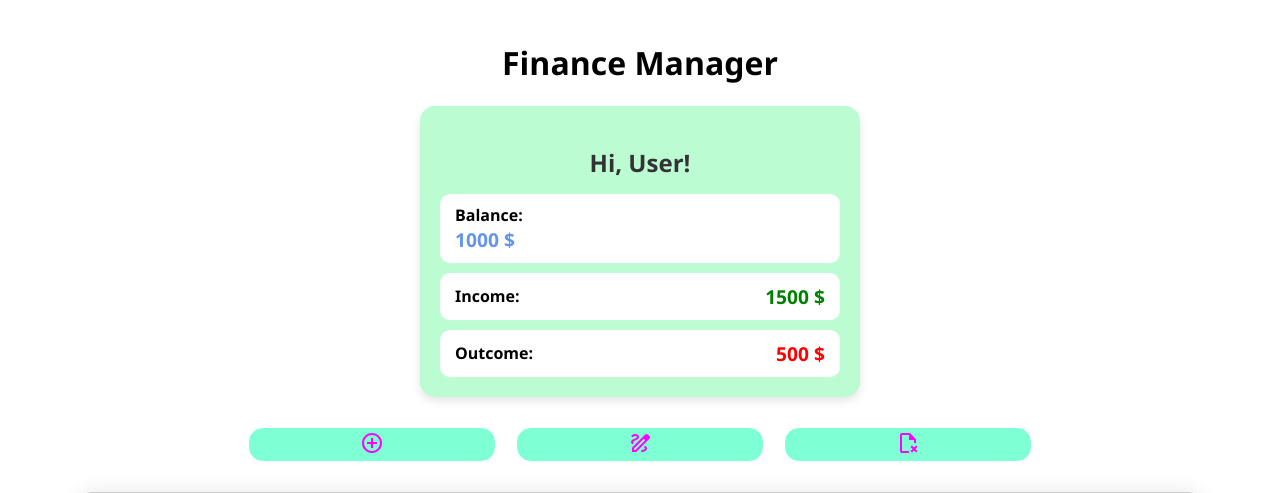
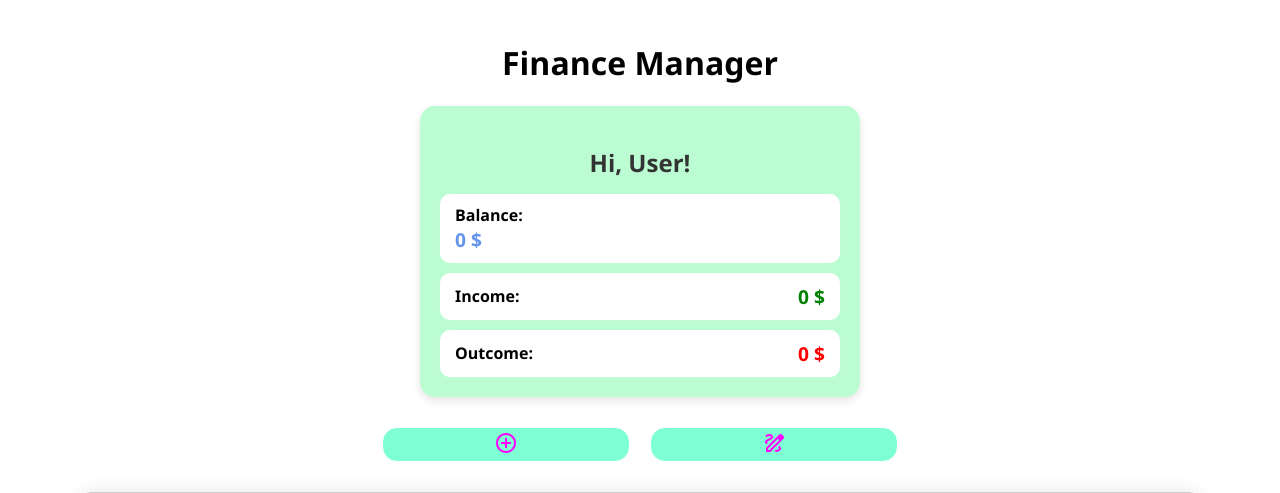
Before and after one commit to Otabekkk/Finances_Flask, a Flask app: page / in a window 1280 px wide. Shown: the top 493 px of the page. Run offline with Flask 3, Linux system fonts and the light colour scheme; some web fonts are replaced.

Commit message:
delete transaction

```diff
--- a/app.py
+++ b/app.py
@@ -14,7 +14,10 @@ db.init_app(app)
 @app.route('/')
 def index() -> render_template:
     transactions = Transaction.query.order_by(Transaction.date_added.desc()).all()
-    return render_template('index.html', transactions = transactions)
+    income = db.session.query(db.func.sum(Transaction.amount)).filter(Transaction.status == 'Income').scalar() or 0
+    outcome = db.session.query(db.func.sum(Transaction.amount)).filter(Transaction.status == 'Outcome').scalar() or 0
+    balance = income - outcome
+    return render_template('index.html', transactions = transactions, balance = balance, income = income, outcome = outcome)
 
 
 @app.route('/add', methods = ['GET', 'POST'])
@@ -26,7 +29,7 @@ def add_transaction():
         amount = request.form.get('amount')
         description = request.form.get('description')
         date_added = datetime.now()
-        new_transaction = Transaction(status = status, category = category, name = name, amount = int(amount), description = description, date_added = date_added)
+        new_transaction = Transaction(status = status, category = category, name = name, amount = float(amount), description = description, date_added = date_added)
 
         db.session.add(new_transaction)
         db.session.commit()
@@ -35,5 +38,14 @@ def add_transaction():
     return render_template('index.html')
 
 
+@app.route('/delete/<int:id>', methods = ['GET', 'POST'])
+def delete_transaction(id):
+    transaction = Transaction.query.get_or_404(id)
+    db.session.delete(transaction)
+    db.session.commit()
+
+    return redirect(url_for('index'))
+
+
 if __name__ == '__main__':
     app.run(debug = True)
--- a/templates/index.html
+++ b/templates/index.html
@@ -17,17 +17,17 @@
             <div class="balance-details">
                 <div class="balance-item" style="display: flex; flex-direction: column; align-items: baseline;">
                     <p>Balance:</p>
-                    <span style="color: cornflowerblue;;">1000 $</span>
+                    <span style="color: cornflowerblue;;">{{ balance }} $</span>
                 </div>
 
                 <div class="balance-item income">
                     <p>Income:</p>
-                    <span>1500 $</span>
+                    <span>{{ income }} $</span>
                 </div>
 
                 <div class="balance-item outcome">
                     <p>Outcome:</p>
-                    <span>500 $</span>
+                    <span>{{ outcome }} $</span>
                 </div>
 
             </div>
@@ -40,7 +40,7 @@
     <div class="actions">
         <button id="create_btn"><svg xmlns="http://www.w3.org/2000/svg" height="24px" viewBox="0 -960 960 960" width="24px" fill="#ff00ff"><path d="M440-280h80v-160h160v-80H520v-160h-80v160H280v80h160v160Zm40 200q-83 0-156-31.5T197-197q-54-54-85.5-127T80-480q0-83 31.5-156T197-763q54-54 127-85.5T480-880q83 0 156 31.5T763-763q54 54 85.5 127T880-480q0 83-31.5 156T763-197q-54 54-127 85.5T480-80Zm0-80q134 0 227-93t93-227q0-134-93-227t-227-93q-134 0-227 93t-93 227q0 134 93 227t227 93Zm0-320Z"/></svg></button>
         <button onclick="alert('Eidt transaction')"><svg xmlns="http://www.w3.org/2000/svg" height="24px" viewBox="0 -960 960 960" width="24px" fill="#ff00ff"><path d="M160-120v-170l527-526q12-12 27-18t30-6q16 0 30.5 6t25.5 18l56 56q12 11 18 25.5t6 30.5q0 15-6 30t-18 27L330-120H160Zm80-80h56l393-392-28-29-29-28-392 393v56Zm560-503-57-57 57 57Zm-139 82-29-28 57 57-28-29ZM560-120q74 0 137-37t63-103q0-36-19-62t-51-45l-59 59q23 10 36 22t13 26q0 23-36.5 41.5T560-200q-17 0-28.5 11.5T520-160q0 17 11.5 28.5T560-120ZM183-426l60-60q-20-8-31.5-16.5T200-520q0-12 18-24t76-37q88-38 117-69t29-70q0-55-44-87.5T280-840q-45 0-80.5 16T145-785q-11 13-9 29t15 26q13 11 29 9t27-13q14-14 31-20t42-6q41 0 60.5 12t19.5 28q0 14-17.5 25.5T262-654q-80 35-111 63.5T120-520q0 32 17 54.5t46 39.5Z"/></svg></button>
-        <button onclick="alert('Delete transaction')"><svg xmlns="http://www.w3.org/2000/svg" height="24px" viewBox="0 -960 960 960" width="24px" fill="#ff00ff"><path d="M240-800v200-200 640-9.5 9.5-640Zm0 720q-33 0-56.5-23.5T160-160v-640q0-33 23.5-56.5T240-880h320l240 240v174q-19-7-39-10.5t-41-3.5v-120H520v-200H240v640h254q8 23 20 43t28 37H240Zm396-20-56-56 84-84-84-84 56-56 84 84 84-84 56 56-83 84 83 84-56 56-84-83-84 83Z"/></svg></button>
+        <!-- <button onclick="alert('Delete transaction')"><svg xmlns="http://www.w3.org/2000/svg" height="24px" viewBox="0 -960 960 960" width="24px" fill="#ff00ff"><path d="M240-800v200-200 640-9.5 9.5-640Zm0 720q-33 0-56.5-23.5T160-160v-640q0-33 23.5-56.5T240-880h320l240 240v174q-19-7-39-10.5t-41-3.5v-120H520v-200H240v640h254q8 23 20 43t28 37H240Zm396-20-56-56 84-84-84-84 56-56 84 84 84-84 56 56-83 84 83 84-56 56-84-83-84 83Z"/></svg></button> -->
     </div>
 
     <div class="transactions">
@@ -61,6 +61,11 @@
                 <td style="color: {{ 'red' if transaction.status == 'Outcome' else 'green' }};"> {{ transaction.amount }}</td>
                 <td>{{ transaction.description }}</td>
                 <td>{{ transaction.date_added.strftime('%Y-%m-%d %H:%M:%S') }}</td>
+                <td>
+                    <form action="{{ url_for('delete_transaction', id = transaction.id) }}", method="POST">
+                        <button type="submit" style="border: 1px solid white; border-radius: 5px;" onclick="return confirm('Are you sure you want to delete this transaction?');"><svg xmlns="http://www.w3.org/2000/svg" height="24px" viewBox="0 -960 960 960" width="24px" fill="#ff00ff"><path d="M240-800v200-200 640-9.5 9.5-640Zm0 720q-33 0-56.5-23.5T160-160v-640q0-33 23.5-56.5T240-880h320l240 240v174q-19-7-39-10.5t-41-3.5v-120H520v-200H240v640h254q8 23 20 43t28 37H240Zm396-20-56-56 84-84-84-84 56-56 84 84 84-84 56 56-83 84 83 84-56 56-84-83-84 83Z"/></svg></button>
+                    </form>
+                </td>
             </tr>
             {% endfor %}
         </table>
```
